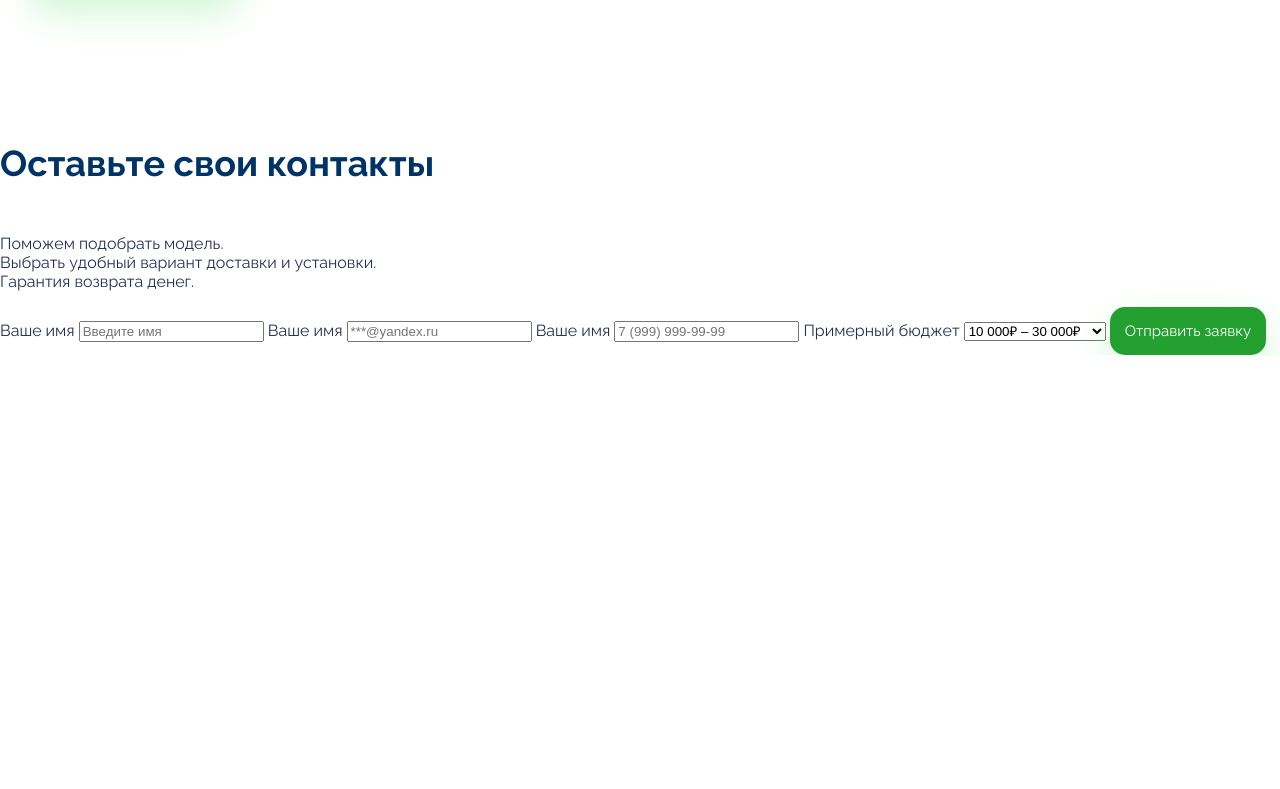
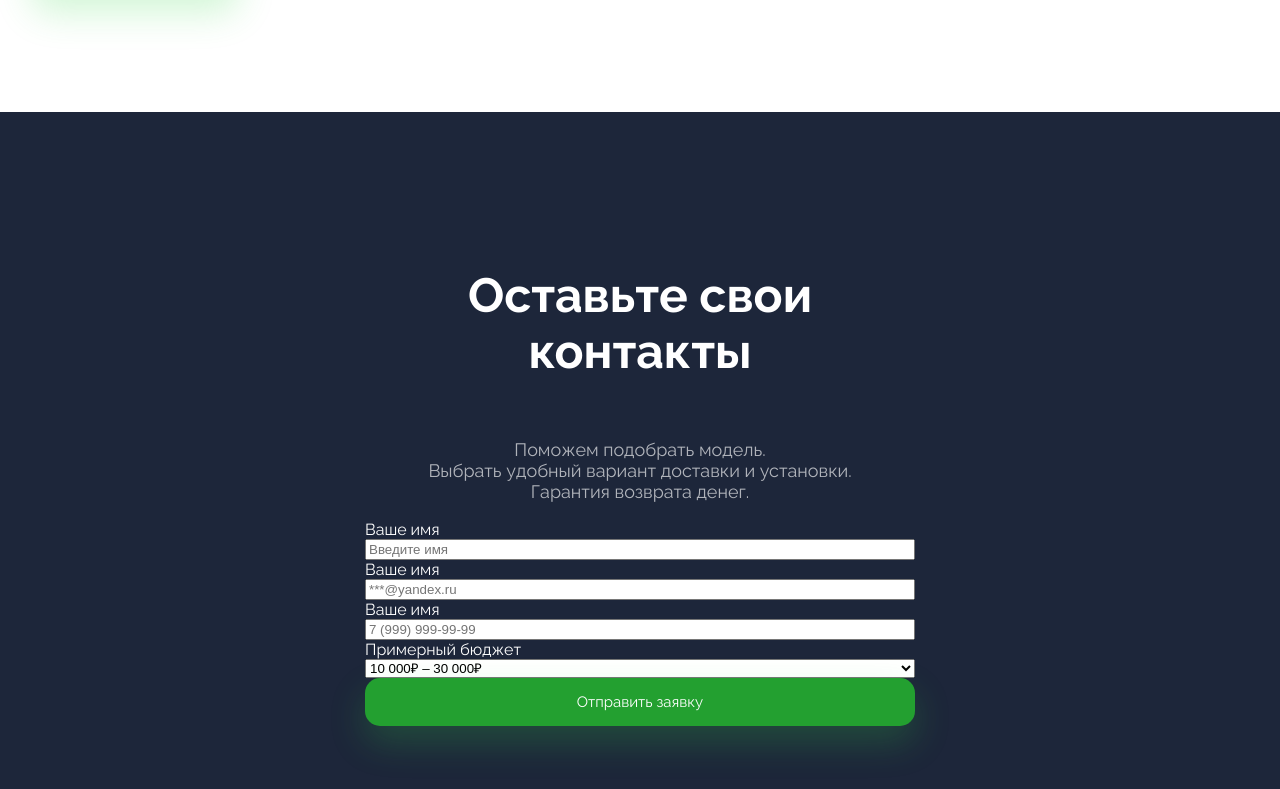
Before and after one commit to itSpecialistMike/sber-frontend-course, a plain HTML site: page index.html in a window 1280 px wide. Shown: the part 729-1518 px from the top of the page. Before the commit the page ends 1084 px from the top, so only its background shows below. Drawn offline with Linux system fonts and the light colour scheme.

Commit message:
Update main.css

```diff
--- a/styles/main.css
+++ b/styles/main.css
@@ -85,3 +85,34 @@ button {
 .about__info {
 	max-width: 550px;
 }
+
+.form__container {
+	width: 550px;
+}
+
+.form h1 {
+	font-size: 48px;
+	color: #fff;
+}
+
+.form p {
+	font-size: 18px;
+	opacity: 0.65;
+}
+
+.form__group {
+	display: flex;
+	flex-direction: column;
+	text-align: left;
+}
+
+.form {
+	display: flex;
+	justify-content: center;
+	align-items: center;
+	background-color: #1D263A;
+	color: #fff;
+	padding-top: 115px;
+	padding-bottom: 115px;
+	text-align: center;
+}
```
